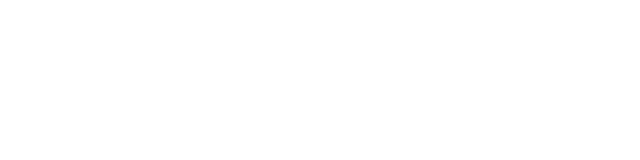
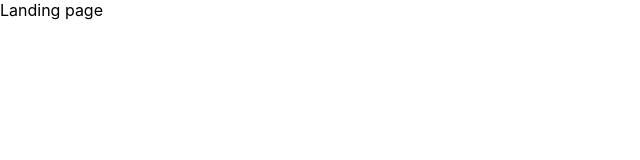
Before and after one commit to mdsohel-17/new-project, a React (Create React App) app: page / in a window 1280 px wide. Shown: the top 160 px of the page, without its empty margins (0-640 px from the left). Built offline with nearby package versions, Linux system fonts and the light colour scheme.

Commit message:
Initial commit

```diff
--- a/src/Screens/LandingPage.jsx
+++ b/src/Screens/LandingPage.jsx
@@ -1,7 +1,7 @@
 import React from "react";
 
 const LandingPage = () => {
-  return <div className="w-100 mx-auto"></div>;
+  return <div className="w-100 mx-auto">Landing page</div>;
 };
 
 export default LandingPage;
```
